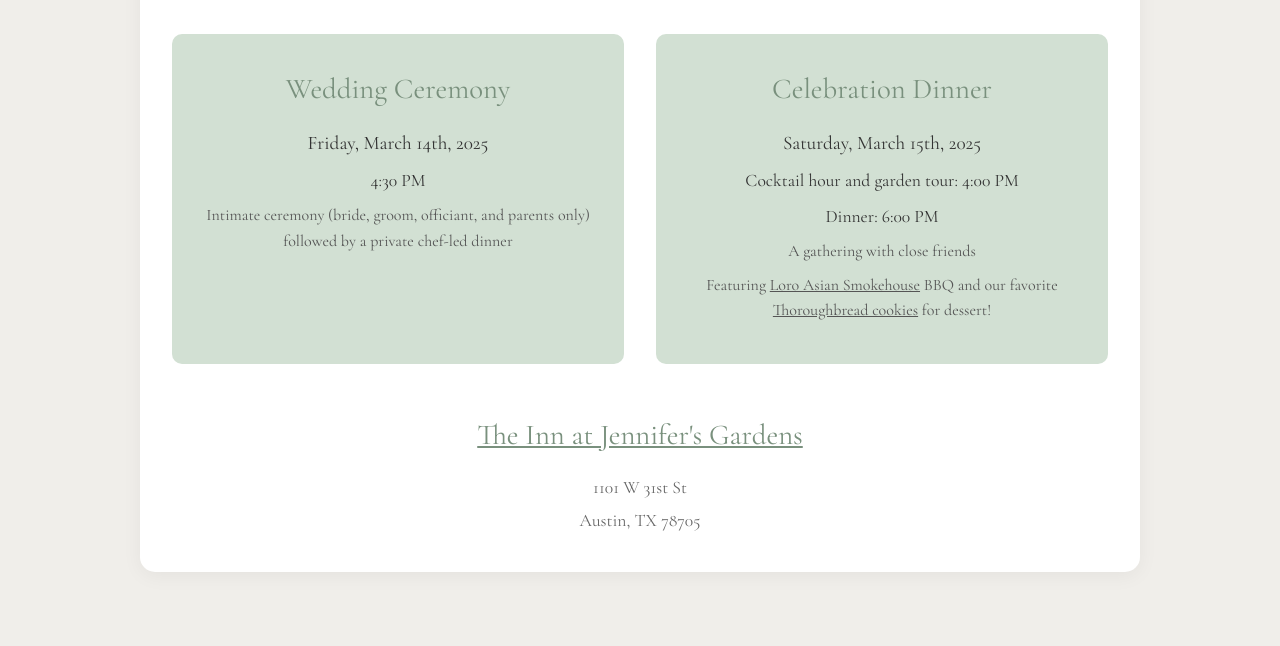
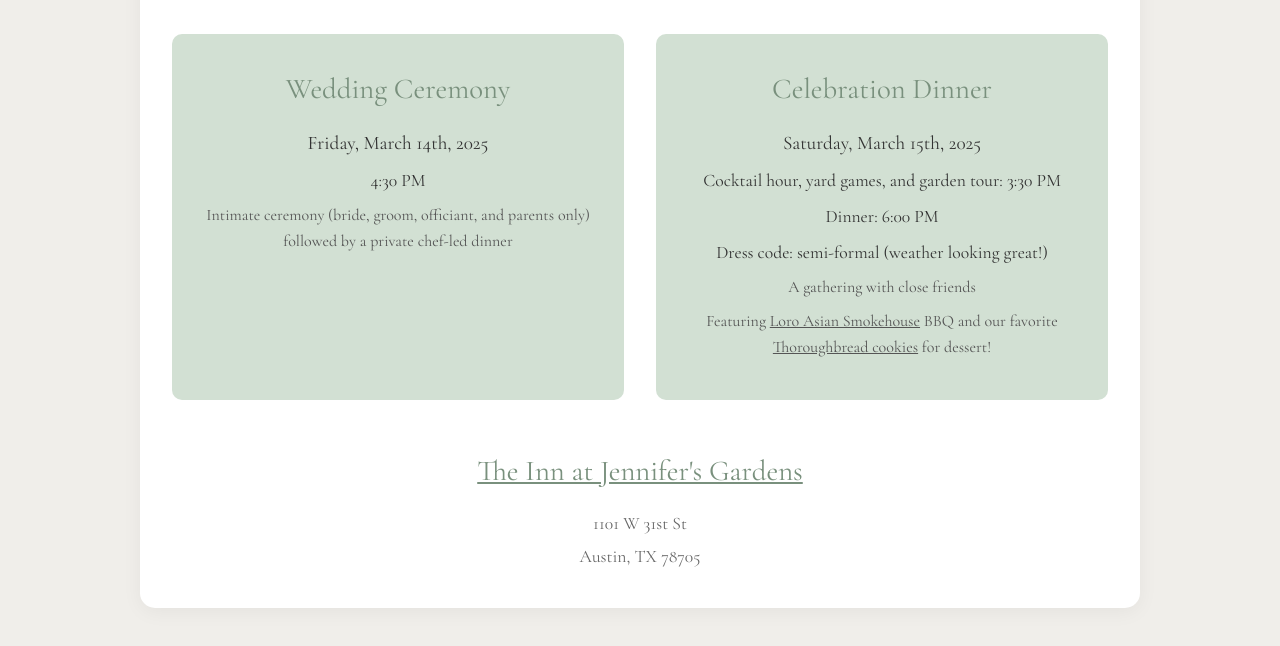
Before and after one commit to typercampbell/wedding_site, a plain HTML site: page index.html in a window 1280 px wide. Both pictures are taken after a click on the link "Wedding Weekend". Shown: the part 250-896 px from the top of the page. Drawn offline with nearby package versions, Linux system fonts and the light colour scheme.

Commit message:
copy update

```diff
--- a/index.html
+++ b/index.html
@@ -341,8 +341,9 @@
                 <div class="event-card">
                     <h2>Celebration Dinner</h2>
                     <p class="date">Saturday, March 15th, 2025</p>
-                    <p class="time">Cocktail hour and garden tour: 4:00 PM</p>
+                    <p class="time">Cocktail hour, yard games, and garden tour: 3:30 PM</p>
                     <p class="time">Dinner: 6:00 PM</p>
+                    <p class="time">Dress code: semi-formal (weather looking great!)</p>
                     <p class="description">A gathering with close friends</p>
                     <p class="description">Featuring <a href="https://www.loroeats.com/" style="color: inherit; text-decoration: underline;">Loro Asian Smokehouse</a> BBQ and our favorite <a href="https://thoroughbreadatx.com/" style="color: inherit; text-decoration: underline;">Thoroughbread cookies</a> for dessert!</p>
 
```
